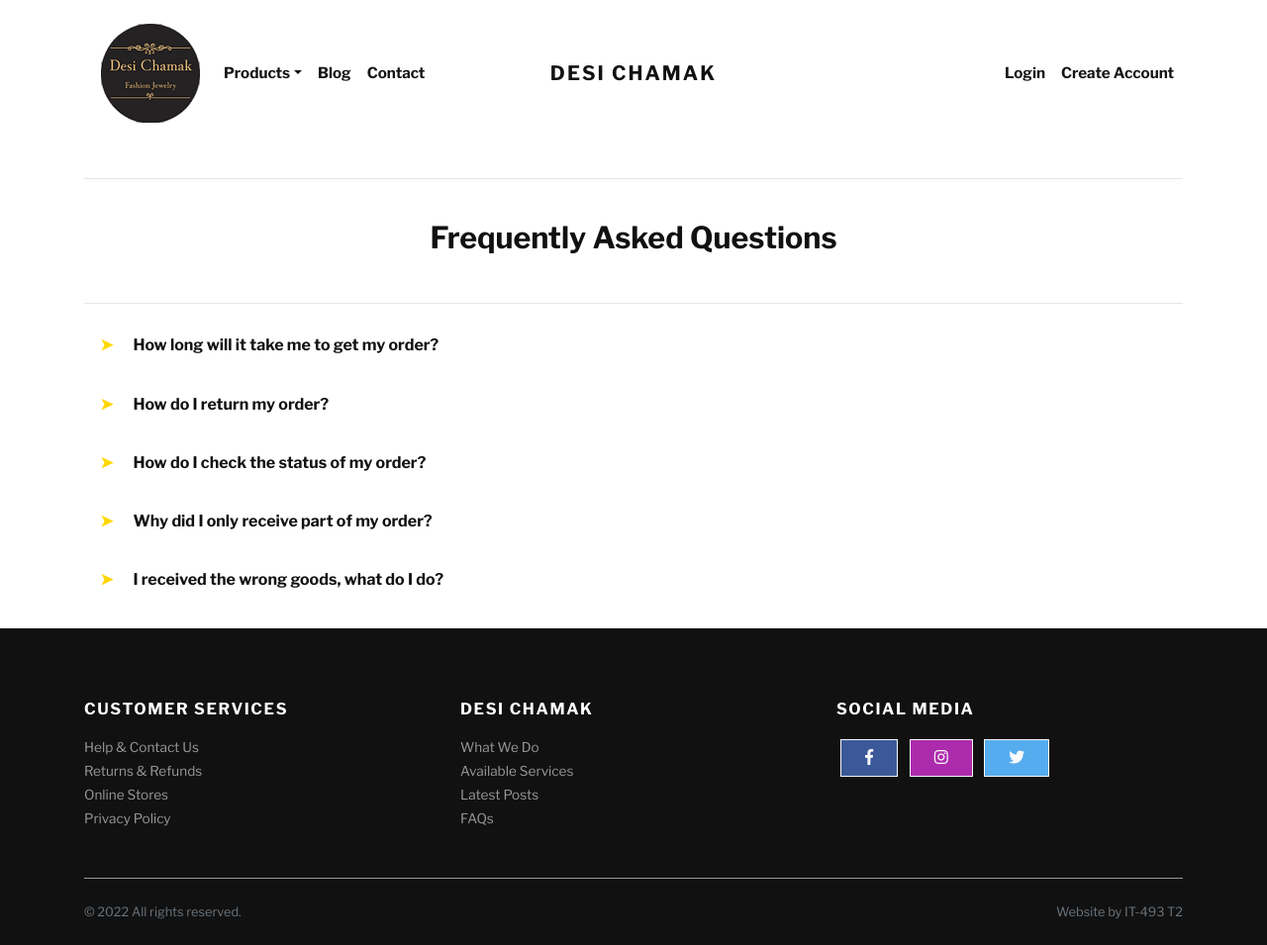
After one commit to Johams800/DesiChamak-Webapp, a Django app: page /store/faq/ in a window 1280 px wide. The commit adds this page. Shown: the whole page at 99% size. Run offline with Django 3.2, Linux system fonts and the light colour scheme; data comes from the database, SQL or seed files in the repository; some libraries are stand-ins or nearby versions; some web fonts are replaced.

Commit message:
Added an FAQ page and made some few changes.

```diff
--- a/jewelryshop/static/css/custom.css
+++ b/jewelryshop/static/css/custom.css
@@ -4,3 +4,36 @@
     width: 100%;
     margin: auto;
 }
+.h5 {
+    font-size: 16px;
+    font-weight: bold;
+}
+.faq-dropdown {
+    position: relative !important;
+    padding: 1rem 1rem;
+    outline: none;
+    cursor: pointer;
+    transition: all 0.2s cubic-bezier(0.4, 0, 1, 1);
+    transition-property: color, background-color;
+}
+.faq-dropdown:hover {
+    background-color: #b9bbbe;
+}
+.faq-dropdown:after {
+    content: "\27A4";
+    color: gold;
+    /*font-weight: bold;*/
+    float: left;
+    margin-right: 20px;
+    top: 23px;
+    left: 31px;
+}
+.faq-dropdown:active:after {
+    content: "\2B9F";
+}
+.faq-panel {
+    display: none;
+    overflow: hidden;
+    transition: max-height 0.2s ease-out;
+    padding: 0 30px;
+}
--- a/store/urls.py
+++ b/store/urls.py
@@ -25,6 +25,7 @@ urlpatterns = [
     path('store/cust_messages/', views.cust_messages, name="cust_messages"),
     path('store/cust_returns/', views.cust_returns, name="cust_returns"),
     path('store/policy/', views.policy, name="policy"),
+    path('store/faq/', views.faq, name="faq"),
 
     path('shop/', views.shop, name="shop"),
 
--- a/store/views.py
+++ b/store/views.py
@@ -235,3 +235,7 @@ def cust_returns(request):
 
 def policy(request):
     return render(request, 'store/policy.html')
+
+
+def faq(request):
+    return render(request, 'store/faq.html')
--- a/templates/base.html
+++ b/templates/base.html
@@ -33,6 +33,7 @@
         <script src="https://oss.maxcdn.com/html5shiv/3.7.3/html5shiv.min.js"></script>
         <script src="https://oss.maxcdn.com/respond/1.4.2/respond.min.js"></script><![endif]-->
         <script src="{% static 'js/countries.json' %}"></script>
+
   </head>
   <body>
     <div class="page-holder">
@@ -46,3 +47,21 @@
 
       {% include 'footer.html' %}
       {% include 'scripts.html' %}
+    </div>
+    <script>
+        let coll = document.getElementsByClassName("faq-dropdown");
+        let i;
+        for (i = 0; i < coll.length; i++) {
+          coll[i].addEventListener("click", function() {
+            this.classList.toggle("active");
+            let content = this.nextElementSibling;
+            if (content.style.display === "block") {
+              content.style.display = "none";
+            } else {
+              content.style.display = "block";
+            }
+          });
+        }
+
+    </script>
+  </body>
--- a/templates/footer.html
+++ b/templates/footer.html
@@ -16,7 +16,7 @@
             <li><a class="footer-link" href="#">What We Do</a></li>
             <li><a class="footer-link" href="#">Available Services</a></li>
             <li><a class="footer-link" href="#">Latest Posts</a></li>
-                <li><a class="footer-link" href="#">FAQs</a></li>
+            <li><a class="footer-link" href="{% url 'store:faq' %}">FAQs</a></li>
           </ul>
         </div>
         <div class="col-md-4">
@@ -26,7 +26,7 @@
             <a class="btn btn-outline-light btn-floating m-1" style="background-color: #55acee;" href="https://twitter.com/DesiChamak" role="button"><i class="fab fa-twitter"></i></a>
         </div>
       </div>
-          <div class="border-top pt-4" style="border-color: #1d1d1d !important">
+      <div class="border-top pt-4" style="border-color: #999999 !important">
         <div class="row">
           <div class="col-lg-6">
             <p class="small text-muted mb-0">&copy; 2022 All rights reserved.</p>
--- /dev/null
+++ b/templates/store/faq.html
@@ -0,0 +1,76 @@
+{% extends 'base.html' %}
+{% load static %}
+
+    {% block content %}
+
+      <div class="container py-3">
+        <hr>
+        <h2 class="mb-5" style="text-align: center; padding-top: 25px;">Frequently Asked Questions</h2>
+        <hr>
+        <div class="text-justify">
+            <div class="faq-dropdown h5">
+                How long will it take me to get my order?
+            </div>
+            <div class="faq-panel" >
+                <p>For standard shipping, you should receive your order within 7-10 business days. Please note, we ask
+                that you allow up to 14 days for your package to be delivered before contacting us to open a lost
+                box claim.<br><br>
+                For Faster or Fastest shipping, our Expedited shipping rates vary based on weight, mailing address,
+                desired delivery date. Please note, while most packages do arrive within 1-2 business days of the
+                estimated 'faster/fastest' delivery date, we do not guarantee delivery on the estimated date shown
+                during checkout.<br><br>
+                All orders placed before 11 AM PST, will ship out the same day, any order placed after will ship the
+                following business day. Once your order has been placed, you'll first receive an order confirmation
+                email followed by a shipment notification email with tracking once shipped.<br><br>
+                Products from the same order are often shipped from different warehouses. This does not affect your
+                shipping cost but may require the order to be delivered in multiple packages and the shipping time
+                may vary. You can also check the status of your order by logging into your account.<br><br>
+                Please note, we do not currently ship to PO boxes, APO, or FPO addresses.</p>
+            </div>
+            <div class="faq-dropdown h5">
+                How do I return my order?
+            </div>
+            <div class="faq-panel" >
+                <p>You may return your order for a refund or replacement to Desi Chamak within 30 days of the
+                    purchase date by visiting the returns page. You are responsible for inspecting the item's' before
+                    performing any alterations or embellishments. Depending on the reason for your return, you may be
+                    responsible for shipping and handling charges.<br><br>
+
+                    We highly recommend saving the receipt or tracking details verifying the return of your goods. If
+                    you have a problem or discrepancy (including shortages, damages, etc.) with an order contact us
+                    within 72 hours of receiving goods.<br><br>
+
+                    Please note we are not able to accommodate any style, color or size swap or exchange requests via a
+                    replacement order. Items that have been printed, washed, decorated and masks which are final sale
+                    items are not eligible for return.</p>
+            </div>
+            <div class="faq-dropdown h5">
+                How do I check the status of my order?
+            </div>
+            <div class="faq-panel" >
+                <p>We have you covered! We will email you as items in your order ship, or if there are updates on the
+                    status of your order. Can't find the email? Click here to check the status of your order.</p>
+            </div>
+            <div class="faq-dropdown h5">
+                Why did I only receive part of my order?
+            </div>
+            <div class="faq-panel" >
+                <p>Don't worry, it's on its way! While we do our best to ship all orders in one package, there are times
+                    when orders will ship from multiple warehouses. If you did not receive multiple tracking numbers,
+                    please reach out to our customer service team for assistance.</p>
+            </div>
+            <div class="faq-dropdown h5">
+                I received the wrong goods, what do I do?
+            </div>
+            <div class="faq-panel" >
+                <p>Although we strive for perfection, we are human and sometimes the wrong items are shipped from our
+                    warehouses. We are so sorry for any inconvenience this has caused, and our customer service team is
+                    here to help make things right. Please contact our customer service team via phone or our contact
+                    us page, so that they can work to get you your goods as soon as possible. Phone support is available
+                    Monday-Friday from 8am-5pm EST<br>
+                    1-571-393-0113</p>
+            </div>
+        </div>
+      </div>
+
+    {% endblock content %}
```
Also changed, not shown: jewelryshop/static/js/front.js (line endings or trailing spaces). Lines whose indentation alone changed are shown as unchanged.
